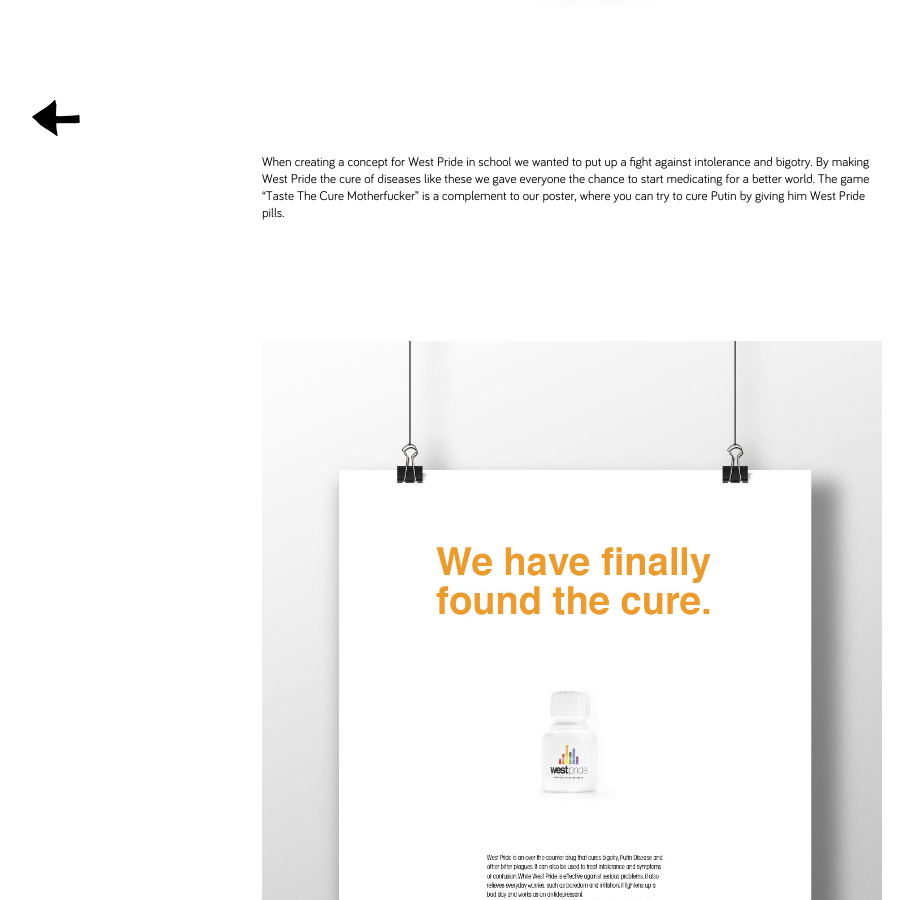
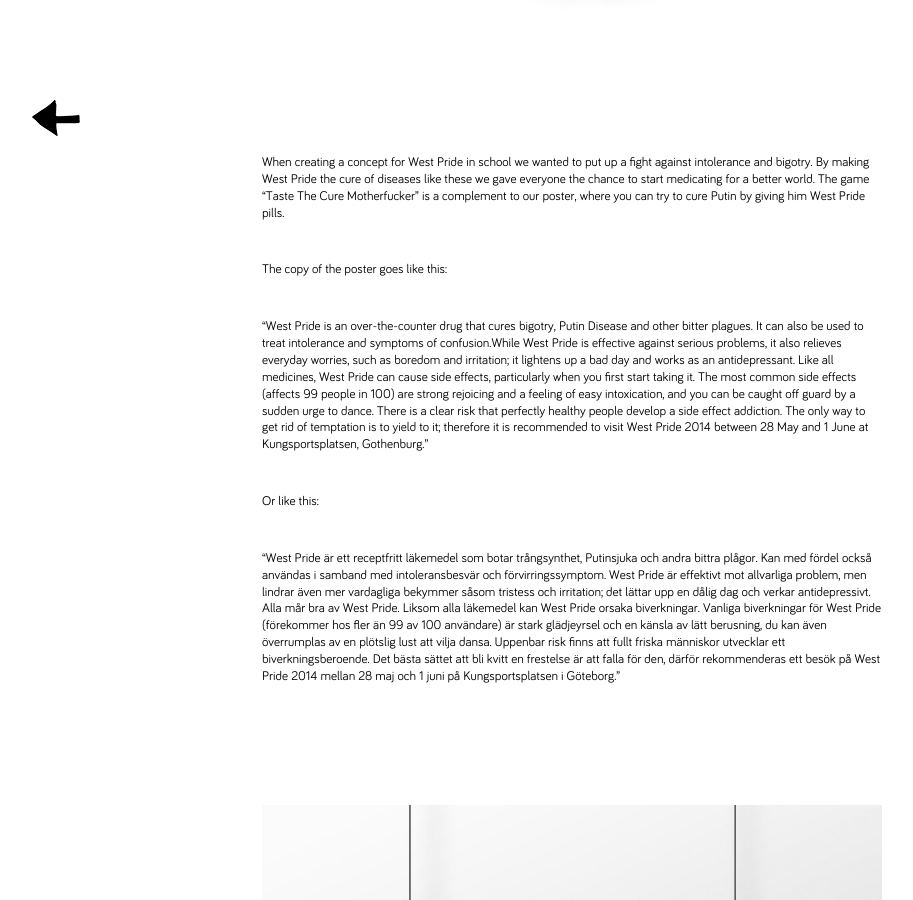
Before and after one commit to kannibalin/kannibalin.github.io, a Jekyll site: the page built from _posts/2014-01-02-the-cure.md, in a window 1280 px wide and 900 px high, scrolled down 486 px. Shown: the whole window, without its empty margins (68-981 px from the left). Built offline with Jekyll 4.4.1, drawn with Linux system fonts in a browser that asks for light colours; Markdown is read by kramdown in place of the engine named in the settings.

Commit message:
Update 2014-01-02-the-cure.md

```diff
--- a/_posts/2014-01-02-the-cure.md
+++ b/_posts/2014-01-02-the-cure.md
@@ -6,3 +6,18 @@
 ---
 
 When creating a concept for West Pride in school we wanted to put up a fight against intolerance and bigotry. By making West Pride the cure of diseases like these we gave everyone the chance to start medicating for a better world. The game "Taste The Cure Motherfucker" is a complement to our poster, where you can try to cure Putin by giving him West Pride pills.
+
+
+The copy of the poster goes like this:
+
+"West Pride is an over-the-counter drug that cures bigotry, Putin Disease and other bitter plagues. It can also be used to treat intolerance and symptoms of confusion.While West Pride is effective against serious problems, it also relieves everyday worries, such as boredom and irritation; it lightens up a bad day and works as an antidepressant.
+	Like all medicines, West Pride can cause side effects, particularly when you first start taking it. The most common side effects (affects 99 people in 100) are strong rejoicing and a feeling of easy intoxication, and you can be caught off guard by a sudden urge to dance.
+	There is a clear risk that perfectly healthy people develop a side effect addiction. The only way to get rid of temptation is to yield to it; therefore it is recommended to visit West Pride 2014 between 28 May and 1 June at Kungsportsplatsen, Gothenburg."
+
+
+Or like this:
+
+"West Pride är ett receptfritt läkemedel som botar trångsynthet, Putinsjuka och andra bittra plågor. Kan med fördel också användas i samband med intoleransbesvär och förvirringssymptom.
+	West Pride är effektivt mot allvarliga problem, men lindrar även mer
+vardagliga bekymmer såsom tristess och irritation; det lättar upp en dålig dag och verkar antidepressivt. Alla mår bra av West Pride.
+	Liksom alla läkemedel kan West Pride orsaka biverkningar. Vanliga biverkningar för West Pride (förekommer hos fler än 99 av 100 användare) är stark glädjeyrsel och en känsla av lätt berusning, du kan även överrumplas av en plötslig lust att vilja dansa. Uppenbar risk finns att fullt friska människor utvecklar ett biverkningsberoende. Det bästa sättet att bli kvitt en frestelse är att falla för den, därför rekommenderas ett besök på West Pride 2014 mellan 28 maj och 1 juni på Kungsportsplatsen i Göteborg."
```
